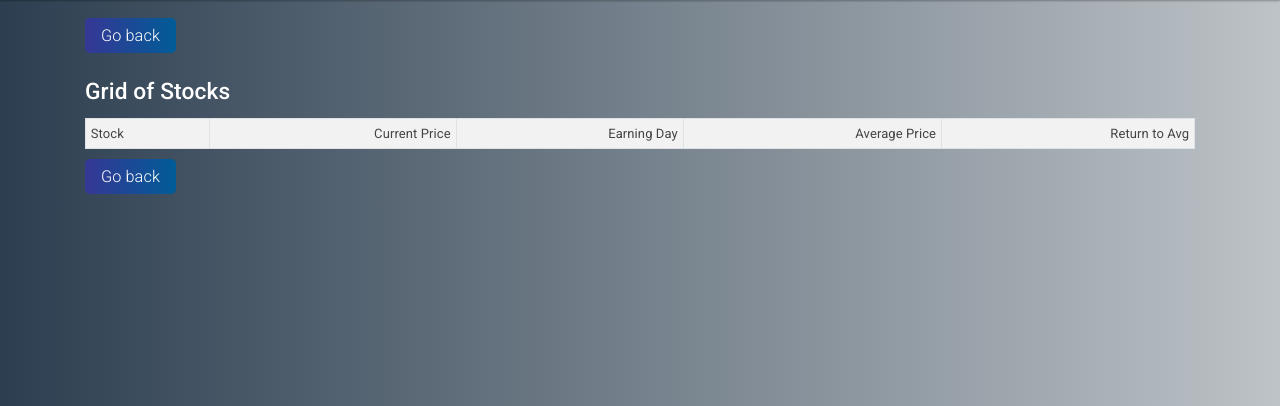
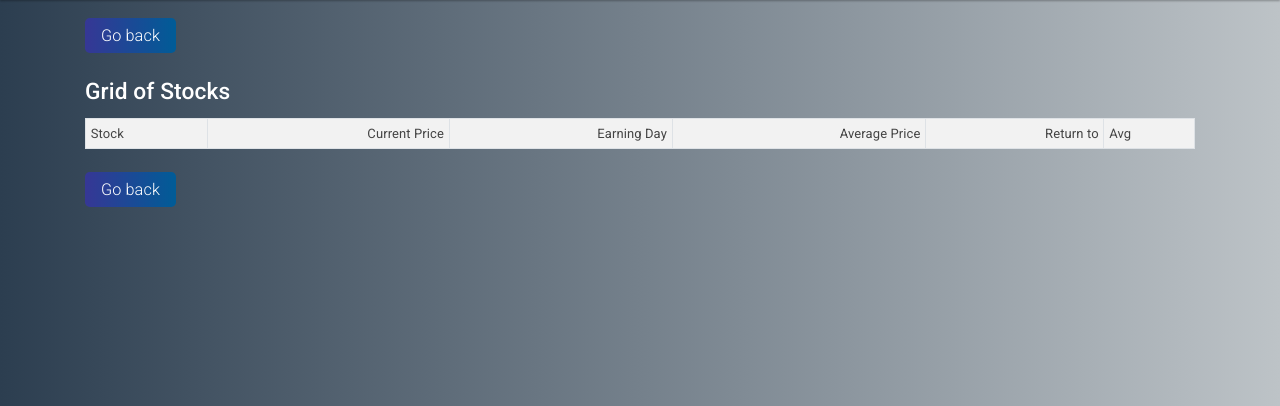
Before and after one commit to SREYES001/ShowTickerPricesHistory, a Flask app: template templates/create_stocks.html in a window 1280 px wide. Shown: the part 83-489 px from the top of the page. Run offline with Flask 2, Linux system fonts and the light colour scheme; the template is opened without the code that fills it, so the values that code supplies are empty; some libraries are stand-ins or nearby versions.

Commit message:
first commit

```diff
--- a/App.py
+++ b/App.py
@@ -185,7 +185,8 @@ def create_stocks():
             average_list = []
             average_list.append("{:.2f}".format(l_average_stock))
             average_list.append('Average Price: ' + "{:.2f}".format(l_average_stock))
-            average_list.append("{:.2f}".format(l_difference) + '   (' + "{:.2f}".format(l_average_dif) + '%)')
+            average_list.append("{:.2f}".format(l_difference))
+            average_list.append("{:.2f}".format(l_average_dif) + '%')
             average_list.append('Returning to Avg: ' + "{:.2f}".format(l_difference) + '   (' + "{:.2f}".format(l_average_dif) + '%)')
 
 
--- a/templates/create_stocks.html
+++ b/templates/create_stocks.html
@@ -17,7 +17,7 @@
 <p class="h6 text-light">{{ pTreeStocks[stock][stock+'2']}}</p>
 <p class="h6 text-warning">{{ pTreeStocks[stock][stock+'3'][1]}}</p>
 <p class="h6 text-light">{{ pTreeStocks[stock][stock+'5'][1]}}</p>
-<p class="h6 text-light">{{ pTreeStocks[stock][stock+'5'][3]}}</p>
+<p class="h6 text-light">{{ pTreeStocks[stock][stock+'5'][4]}}</p>
 
 <div class="table-responsive">
 
@@ -68,7 +68,7 @@
 <p> </p>
 <p class="h3 text-light">Grid of Stocks </p>
 <p> </p>
-<div class="table-responsive-lg">
+<div class="table-responsive">
 
     <table class="table table-striped table-sm bg-white table-bordered bg-white">
         <tbody>
@@ -77,7 +77,8 @@
                 <td style="text-align:right">Current Price</td>
                 <td style="text-align:right">Earning Day</td>
                 <td style="text-align:right">Average Price</td>
-                <td style="text-align:right">Return to Avg</td>
+                <td style="text-align:right">Return to </td>
+                <td style="text-align:left">Avg</td>
                 {% for vdate in pTreeStocks['DATES'] %}
                 <td style="text-align:right">{{vdate}}</td>
                 {% endfor %}
@@ -90,6 +91,7 @@
                 <td style="text-align:right">{{ pTreeStocks[stock][stock+'3'][0]}}</td>
                 <td style="text-align:right">{{ pTreeStocks[stock][stock+'5'][0]}}</td>
                 <td style="text-align:right">{{ pTreeStocks[stock][stock+'5'][2]}}</td>
+                <td style="text-align:right">{{ pTreeStocks[stock][stock+'5'][3]}}</td>
                 {% for vprice in pTreeStocks[stock][stock+'6'] %}
                 <td style="text-align:right">{{vprice}}</td>
                 {% endfor %}
```
